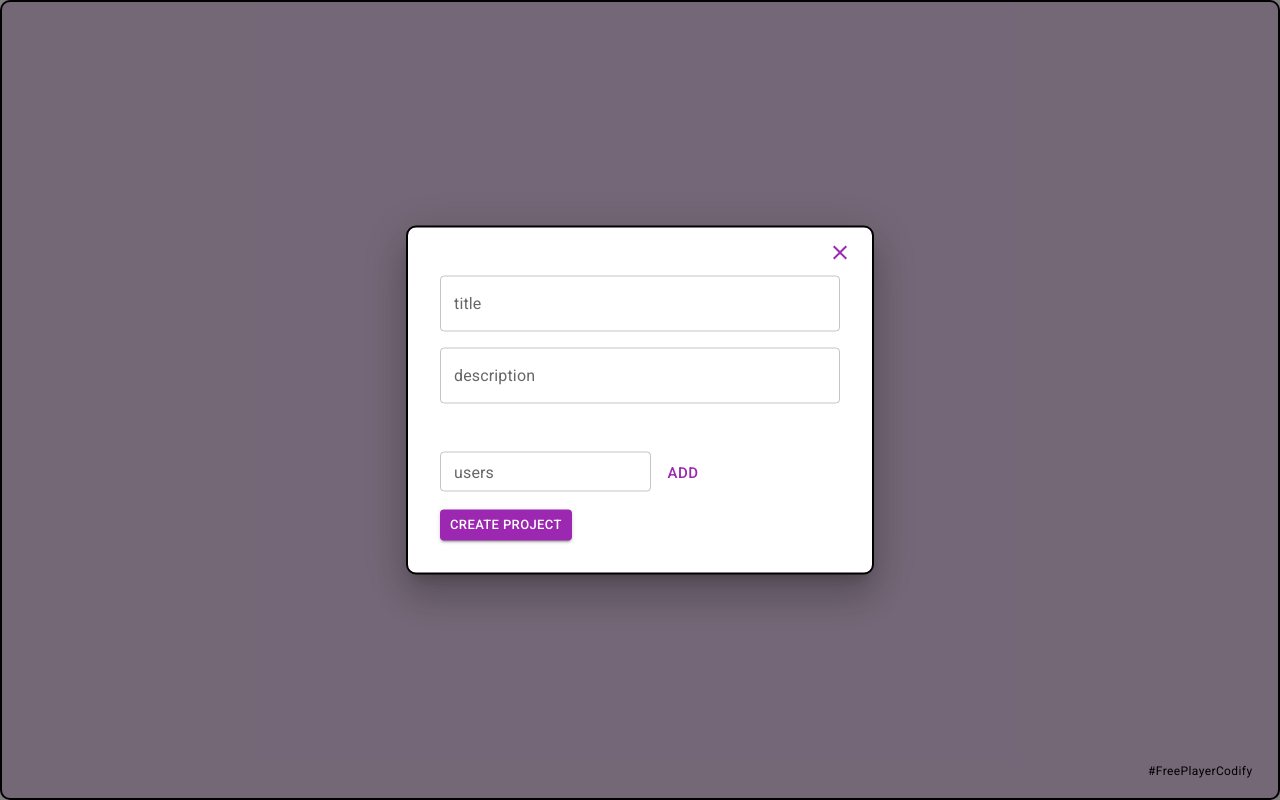
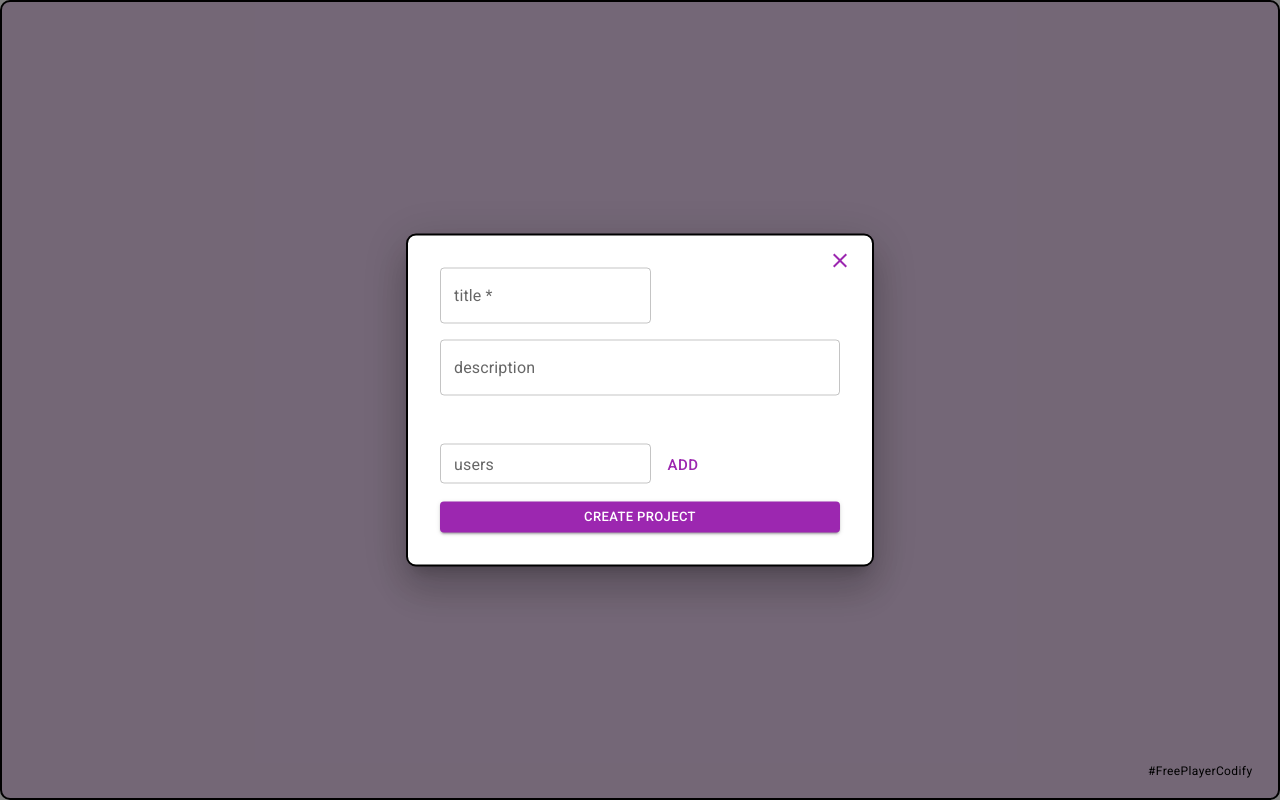
Before and after one commit to smhg15/MLBoard, a React (Vite) app: page / in a window 1280 px wide. Both pictures are taken after a click on the button "NEW PROJECT". Built offline with nearby package versions, Linux system fonts and the light colour scheme.

Commit message:
fix(MNewP): add title validation

```diff
--- a/src/components/ModalNewProject.jsx
+++ b/src/components/ModalNewProject.jsx
@@ -1,24 +1,33 @@
 import {React, useState} from 'react';
 import { Box, Button, Modal, FormControl, TextField, InputLabel, Stack, Tooltip, Chip, List} from '@mui/material';
 import CloseIcon from '@mui/icons-material/Close';
+import { Link } from 'react-router-dom';
 import style from '../SXStyleMUIComponents';
-import { Link } from 'react-router-dom';
 
 function ModalNewProject() {
   const [open, setOpen] = useState(false);
+  const [titleIsDefine, setTitleIsDefine] = useState(false);
   const [projectUser, setProjectUser] = useState('');
   const [formData, setFormData] = useState({
     title: '',
     description:'',
     users:[]
   })
-
-  // Simple handle events
+// Handle Description and other simple events
+  const handleDescriptionFormData = (e) => setFormData({...formData, [e.target.name]:e.target.value})
   const handleOpen = () => setOpen(true);
   const handleClose = () => setOpen(false);
-  const handleFormData = (e) => setFormData({...formData, [e.target.name]:e.target.value})
   const handleProjectUser = (e) => setProjectUser(e.target.value)
- // Handle event with chips
+// Handle Title event
+  function handleTitleFormData(e) {
+    if (e.target.value == ''){
+    setTitleIsDefine(false)
+  }else{
+    setTitleIsDefine(true)
+  }
+    return setFormData({ ...formData, [e.target.name]: e.target.value });
+  }
+// Handle Users events
   function handleFormDataUsers() {
     if (projectUser != '') {
     setFormData(formData => ({
@@ -70,21 +79,24 @@ function ModalNewProject() {
             </Button>
             <FormControl>
               <Stack spacing={2}>
+                <Tooltip title="This Field is required" placement='top-start' arrow >
                 <InputLabel
                   id='title'
                 ></InputLabel>
                 <TextField
-                  label='title'
+                  label='title *'
                   name='title'
-                  onChange={(e) => {handleFormData(e)}}
+                  type='text'
+                  onChange={(e) => {handleTitleFormData(e)}}
                 ></TextField>
+                </Tooltip>
                 <InputLabel
                   id='description'
                 ></InputLabel>
                 <TextField
                   label='description'
                   name='description'
-                  onChange={(e) => {handleFormData(e)}}
+                  onChange={(e) => {handleDescriptionFormData(e)}}
                 ></TextField>
                 <List>
                 {formData.users.map((user, index) => {
@@ -122,15 +134,16 @@ function ModalNewProject() {
                   ADD
                 </Button>
                 </div>
-                <Link to='/dashboard' state={formData}>
                 <Button
                   variant='contained'
                   color='secondary'
                   size='small'
+                  component={Link}
+                  to={titleIsDefine?'/dashboard':''}
+                  state={formData}
                 >
                   CREATE PROJECT
                 </Button>
-                </Link>
               </Stack>
             </FormControl>
 
--- a/src/main.jsx
+++ b/src/main.jsx
@@ -10,11 +10,12 @@ import {
 const router = createBrowserRouter([
   {
     path: "/",
-    element: <App />,
+    element: <App/>,
   },
   {
     path: "/dashboard",
     element: <Dashboard/>,
+    // errorElement: <ErrorPage />,
   },
 ]);
 
--- a/src/views/Dashboard.jsx
+++ b/src/views/Dashboard.jsx
@@ -9,7 +9,7 @@ function Dashboard() {
     return (
       <>
       <div>
-        <h2>PROYECTO</h2>
+        <h2>{state.title}</h2>
         <div>MENÚ HAMBURGUESA + NEW TASK</div>
         <div>PROJECT TREE</div>
       </div>
```
